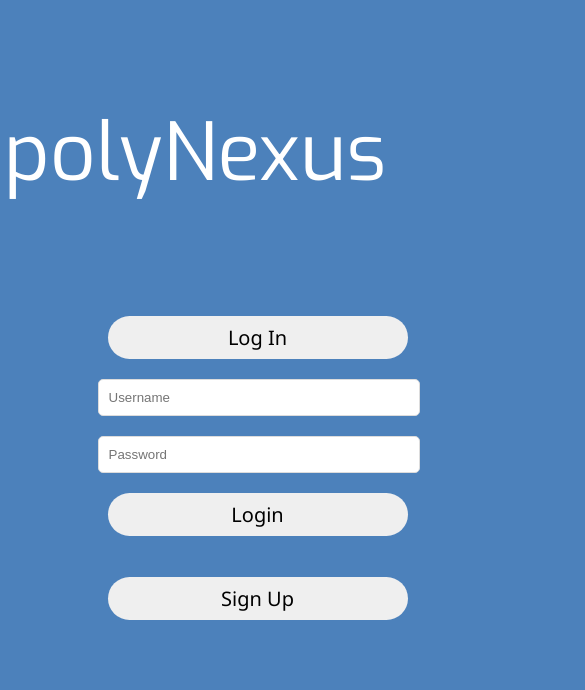
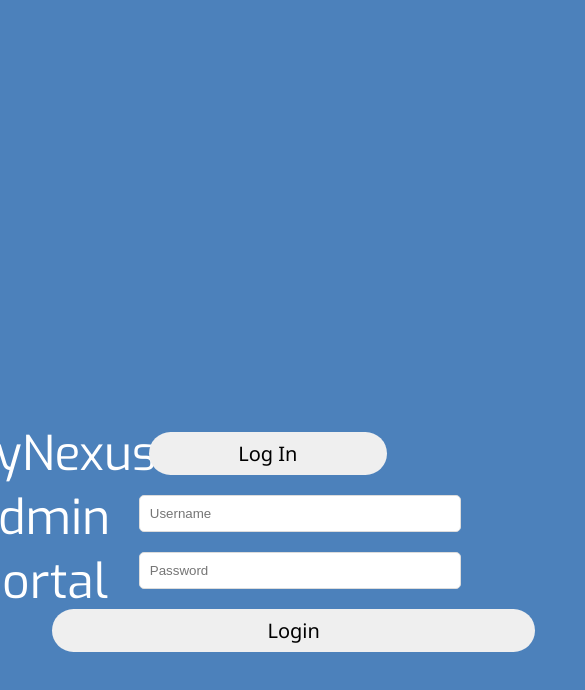
Before and after one commit to sansders/wadp-polynexus, a plain HTML site: page login.html in a window 390 px wide. Both pictures are taken after a click on the button "Log In". Shown: the top 690 px of the page, 585 px wide, since content can reach past the window. Drawn offline with nearby package versions, Linux system fonts and the light colour scheme.

Commit message:
Admin login page up

```diff
--- a/css/loginstylesheet.css
+++ b/css/loginstylesheet.css
@@ -1,41 +1,44 @@
 *
 {
-  margin: 0;
+  margin: auto 0;
+
 }
 
-html,body
+body
 {
   font-family: 'Exo', sans-serif;
   background-color: rgba(0, 76, 159, 0.7);
 }
 
-#logo
-{
-  float: left;
-  color: white;
-  font-size: 150px;
-  width: 50%;
-  text-align: center;
-  padding: 500px 0;
+#logo {
+    float: left;
+    color: white;
+    font-size: 3em;
+    text-align: center;
+	position: absolute;
+	right: 60%;
+	top: 50%;
 }
 
-.line
-{
-  border-left: white solid;
-  height: 600px;
-  float:left;
-  margin: 300px 0;
-}
 
 .fields
 {
-  float: left;
-  padding: 540px 200px;
+  float: right;
+  position: absolute;
+  position: absolute;
+  right: 40%;
+  top: 50%;
+
 }
 
-#loginfield, #signupfield
+ul{
+	list-style-type: none;
+}
+
+#loginfield
 {
   display: none;
+  position: absolute;
 }
 
 
@@ -43,7 +46,7 @@ button
 {
   font-size: 20px;
   font-family: 'Noto Sans' ,sans-serif;
-  width: 300px;
+  width: 250%;
   padding: 8px;
   margin: 10px;
   cursor: pointer;
@@ -52,6 +55,23 @@ button
   border-radius: 50px;
   transition: all, 0.5s;
 }
+
+.buttontwo
+{
+  font-size: 20px;
+  font-family: 'Noto Sans' ,sans-serif;
+  width: 150%;
+  padding: 8px;
+  margin: 10px;
+  cursor: pointer;
+  outline: none;
+  border: none;
+  border-radius: 50px;
+  transition: all, 0.5s;
+  position: relative;
+  right:30%;
+}
+
 
 button:hover
 {
@@ -111,24 +131,3 @@ input[type="password"].focus
   border: solid 1px #707070;
   box-shadow: 0 0 5px 1px #969696;
 }
-
-@media screen
-and (max-width: 640px)
-{
-  #logo{
-    text-align: center;
-    font-size: 80px;
-    clear:both;
-    width: 100%;
-    padding: 100px 0;
-  }
-  .line{
-    display: none;
-    visibility: hidden;
-  }
-  .fields{
-    padding: 0;
-    width: 100%;
-    margin-left: 25%;
-  }
-}
--- a/login.html
+++ b/login.html
@@ -18,8 +18,8 @@
         src="https://code.jquery.com/ui/1.11.4/jquery-ui.js"
         integrity="sha256-DI6NdAhhFRnO2k51mumYeDShet3I8AKCQf/tf7ARNhI="
         crossorigin="anonymous"></script>
-  <script src="js/login.js"></script>
-  <script src="js/index.js"></script>
+  <script src="js/adminlogin.js"></script>
+
   <script>
     function contentshow(content)
     {
@@ -36,31 +36,30 @@
   <title>polyNexus</title>
 </head>
 <body>
+
+<ul>
+
+<li>
 <div id="logo">
-  <p>polyNexus</p>
+  <p>polyNexus <br /> admin portal </p>
 </div>
-<div class="line">
-</div>
+</li>
+
+<li>
 <div class="fields">
+
   <button onclick="contentshow('loginfield')"><span>Log In</span></button>
   <div id="loginfield">
     <input type="text" id="usernameinput" required placeholder="Username"/>
     <br />
     <input type="password" required placeholder="Password"/>
     <br />
-    <button class="button" onclick="login()"><span>Login</span></button>
+    <button class="buttontwo" onclick="login()"><span>Login</span></button>
   </div>
   <br />
-  <button onclick="contentshow('signupfield')"><span>Sign Up</span></button>
-  <div id="signupfield">
-	<input type="text" placeholder="NYP email" />
-	<br />
-    <input type="password" placeholder="Password" />
-    <br />
-    <input type="password" placeholder="Retype Password" />
-    <br />
-    <button class="button"><span>Create Account</span></button>
-  </div>
+</li>
+
+</ul>
 </div>
 </body>
 </html>
```
